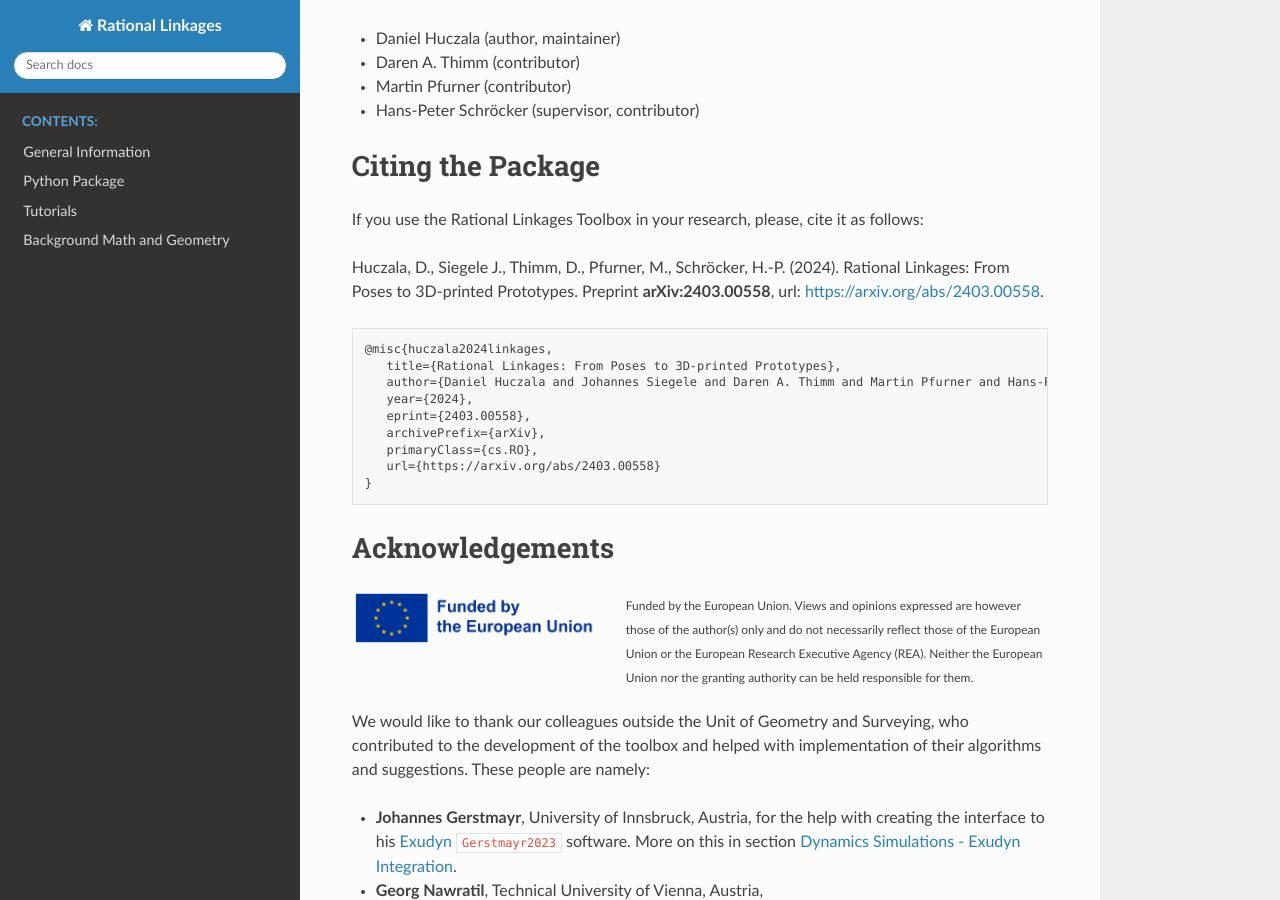
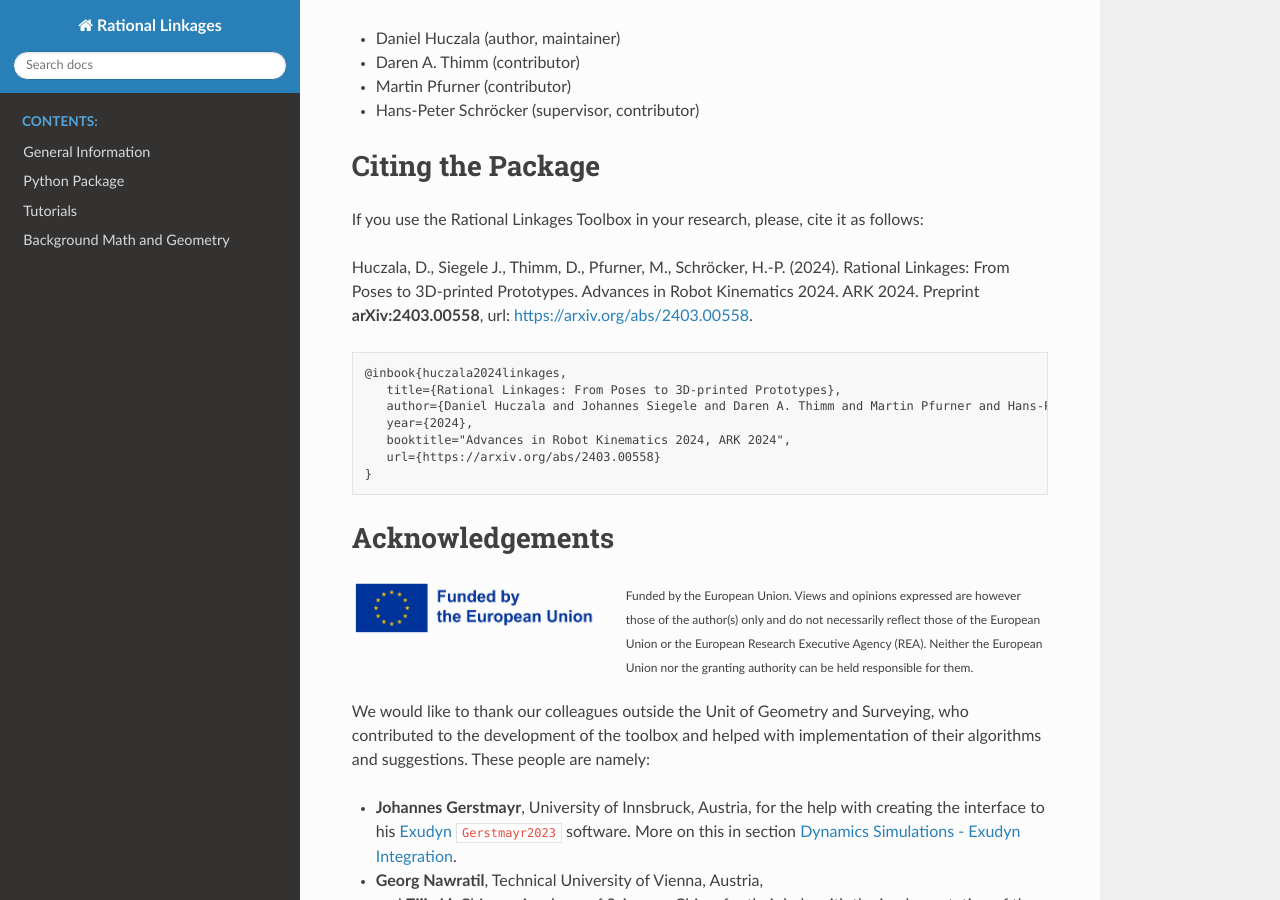
Before and after one commit to hucik14/rational-linkages, a Sphinx documentation site: the page built from docs/source/index.rst, in a window 1280 px wide and 900 px high, scrolled down 1487 px. Built offline with Sphinx 7.4.7 and the Read the Docs theme 2.0.0, drawn with Linux system fonts in a browser that asks for light colours; cross-references to code outside the pages are shown as plain code.

Commit message:
citation update

```diff
--- a/docs/source/index.rst
+++ b/docs/source/index.rst
@@ -78,17 +78,16 @@ If you use the Rational Linkages Toolbox in your research, please, cite it as fo
 
 Huczala, D., Siegele J., Thimm, D., Pfurner, M., Schröcker, H.-P. (2024).
 Rational Linkages: From Poses to 3D-printed Prototypes.
+Advances in Robot Kinematics 2024. ARK 2024.
 Preprint **arXiv:2403.00558**, url: `https://arxiv.org/abs/2403.00558 <https://arxiv.org/abs/2403.00558>`_.
 
 .. code-block:: text
 
-   @misc{huczala2024linkages,
+   @inbook{huczala2024linkages,
       title={Rational Linkages: From Poses to 3D-printed Prototypes},
       author={Daniel Huczala and Johannes Siegele and Daren A. Thimm and Martin Pfurner and Hans-Peter Schröcker},
       year={2024},
-      eprint={2403.00558},
-      archivePrefix={arXiv},
-      primaryClass={cs.RO},
+      booktitle="Advances in Robot Kinematics 2024, ARK 2024",
       url={https://arxiv.org/abs/2403.00558}
    }
 
```
Also changed, not shown: README.md (+8 -9 lines), 1 other file.
